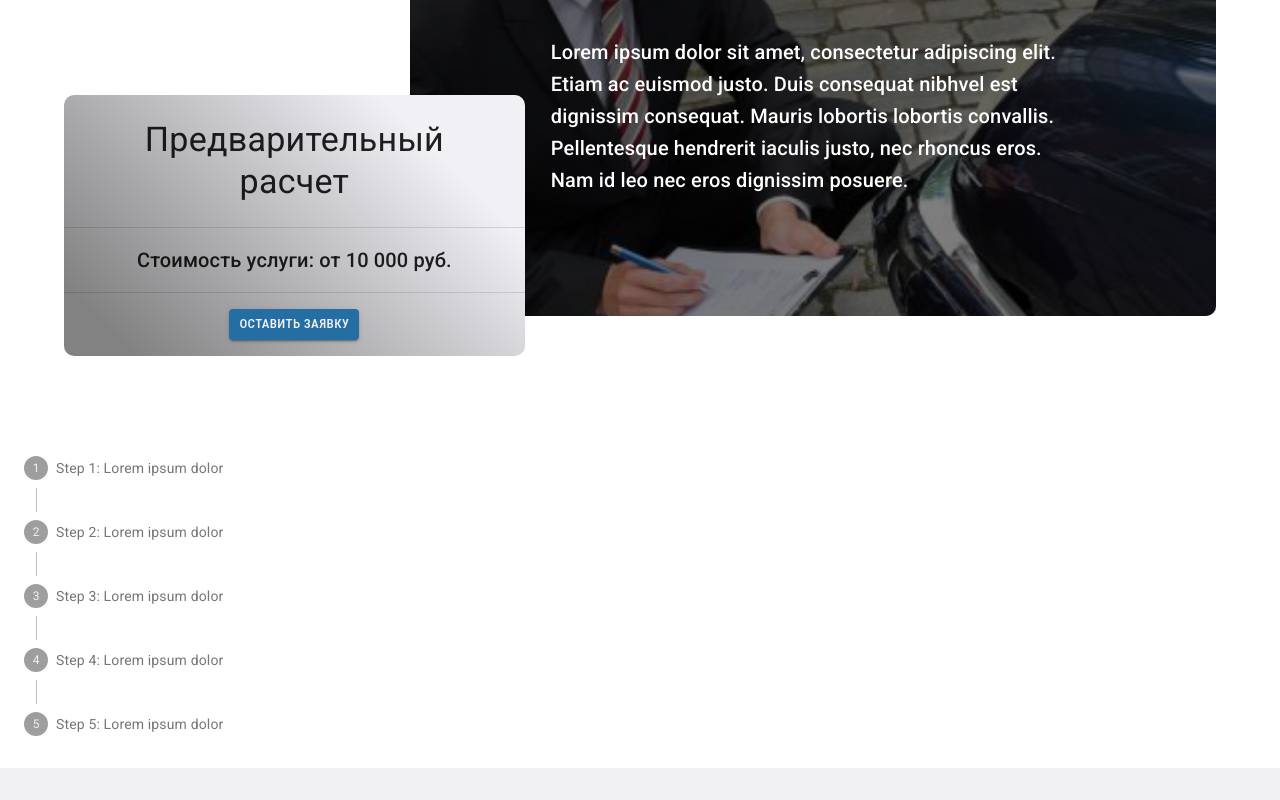
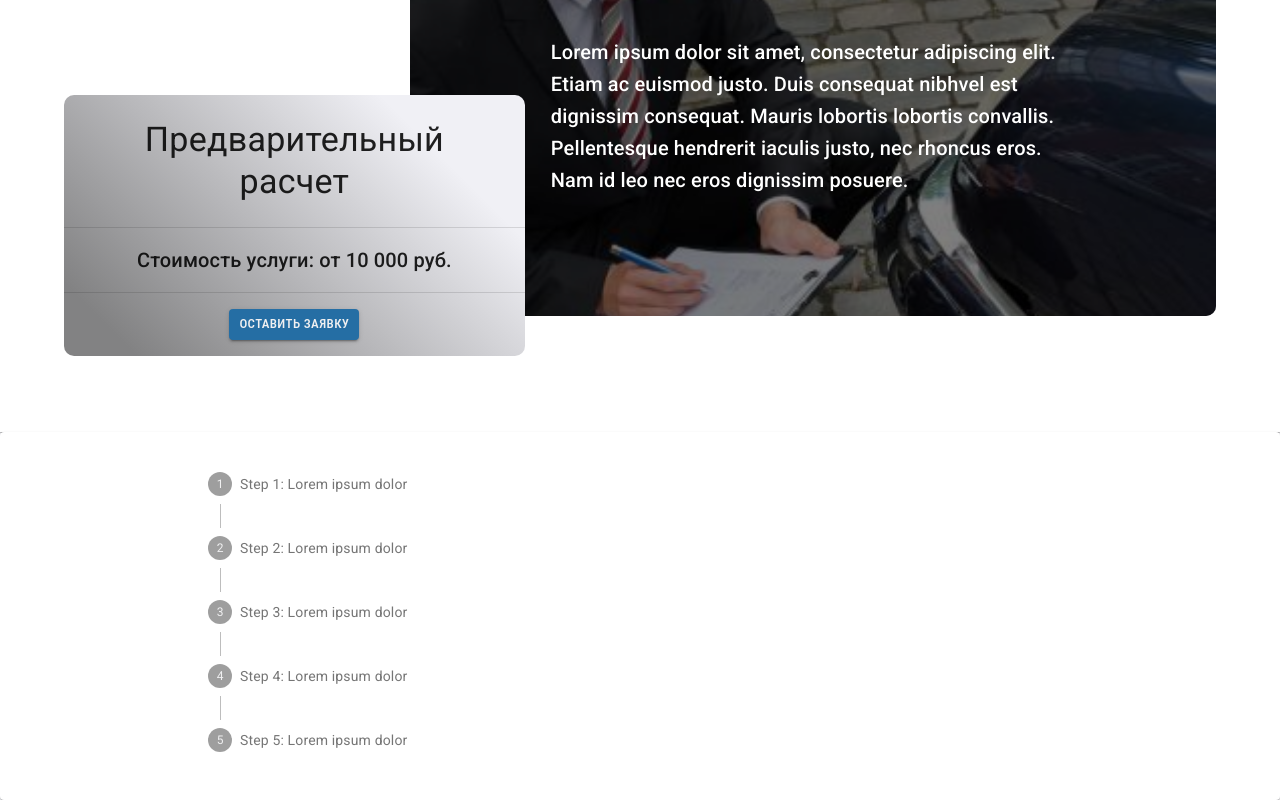
Before and after one commit to avramenkomy/altika-frontend, a React (Create React App) app: page / in a window 1280 px wide. Shown: the part 4343-5143 px from the top of the page. Before the commit the page ends 5111 px from the top, so only its background shows below. Built offline with nearby package versions, Linux system fonts and the light colour scheme.

Commit message:
WIP: update style

```diff
--- a/src/components/stepByWork/StepByWork.js
+++ b/src/components/stepByWork/StepByWork.js
@@ -1,10 +1,12 @@
 import React from 'react';
 import { makeStyles } from '@material-ui/core/styles';
-import { Stepper, Step, StepLabel, StepContent, Button, Typography} from '@material-ui/core';
+import { Stepper, Step, StepLabel, StepContent, Button, Typography, Container, Paper} from '@material-ui/core';
 
 const useStyles = makeStyles((theme) => ({
   root: {
-    width: '100%',
+    paddingTop: theme.spacing(2),
+    paddingBottom: theme.spacing(2),
+    width: '100vw',
   },
   button: {
     marginTop: theme.spacing(1),
@@ -80,7 +82,9 @@ function StepByWork() {
   };
 
   return (
-    <div className={classes.root}>
+
+      <Paper className={classes.root}>
+        <Container maxWidth={"md"}>
         <Stepper activeStep={activeStep} orientation="vertical">
           {steps.map((label, index) => (
             <Step key={label}>
@@ -114,7 +118,9 @@ function StepByWork() {
             </Step>
           ))}
         </Stepper>
-    </div>
+        </Container>
+      </Paper>
+
   );
 }
 
```
Lines whose indentation alone changed are shown as unchanged.
